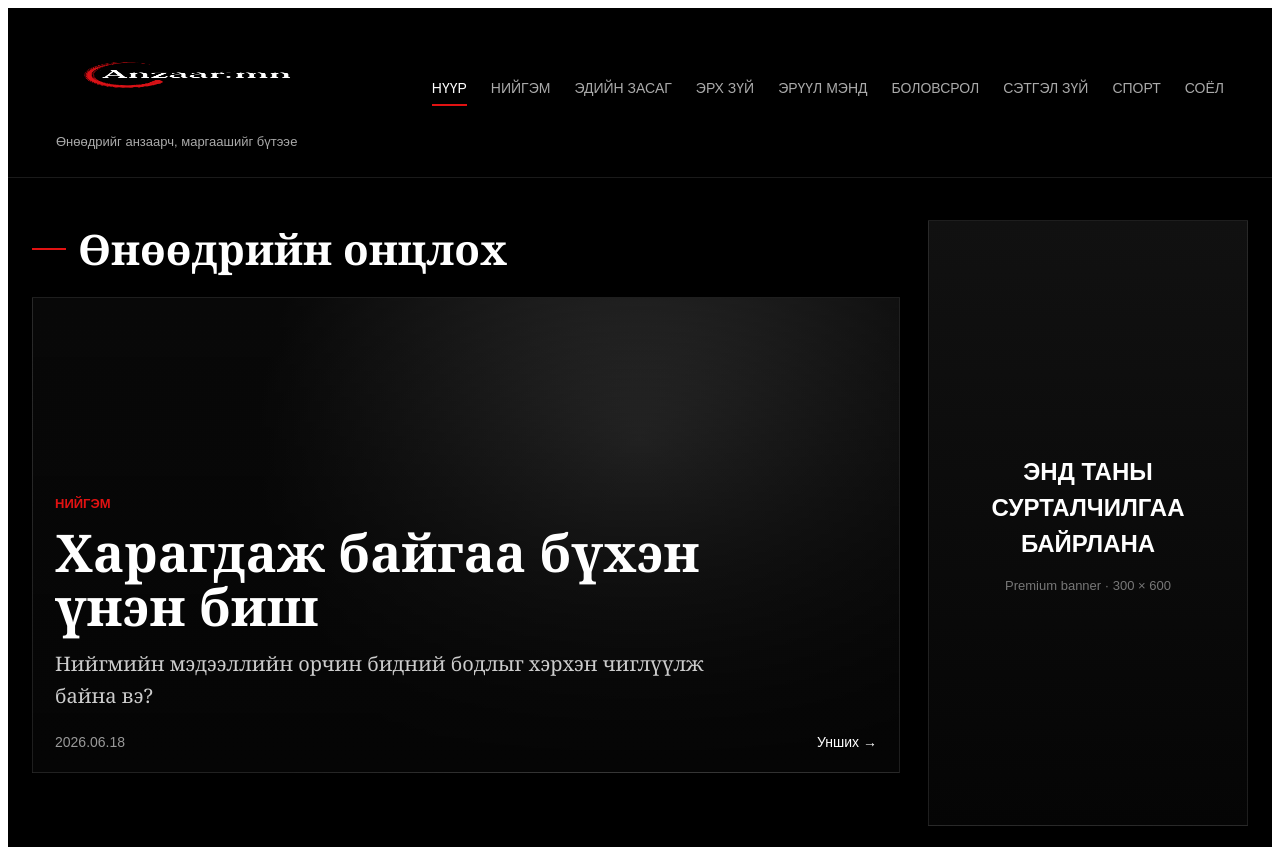
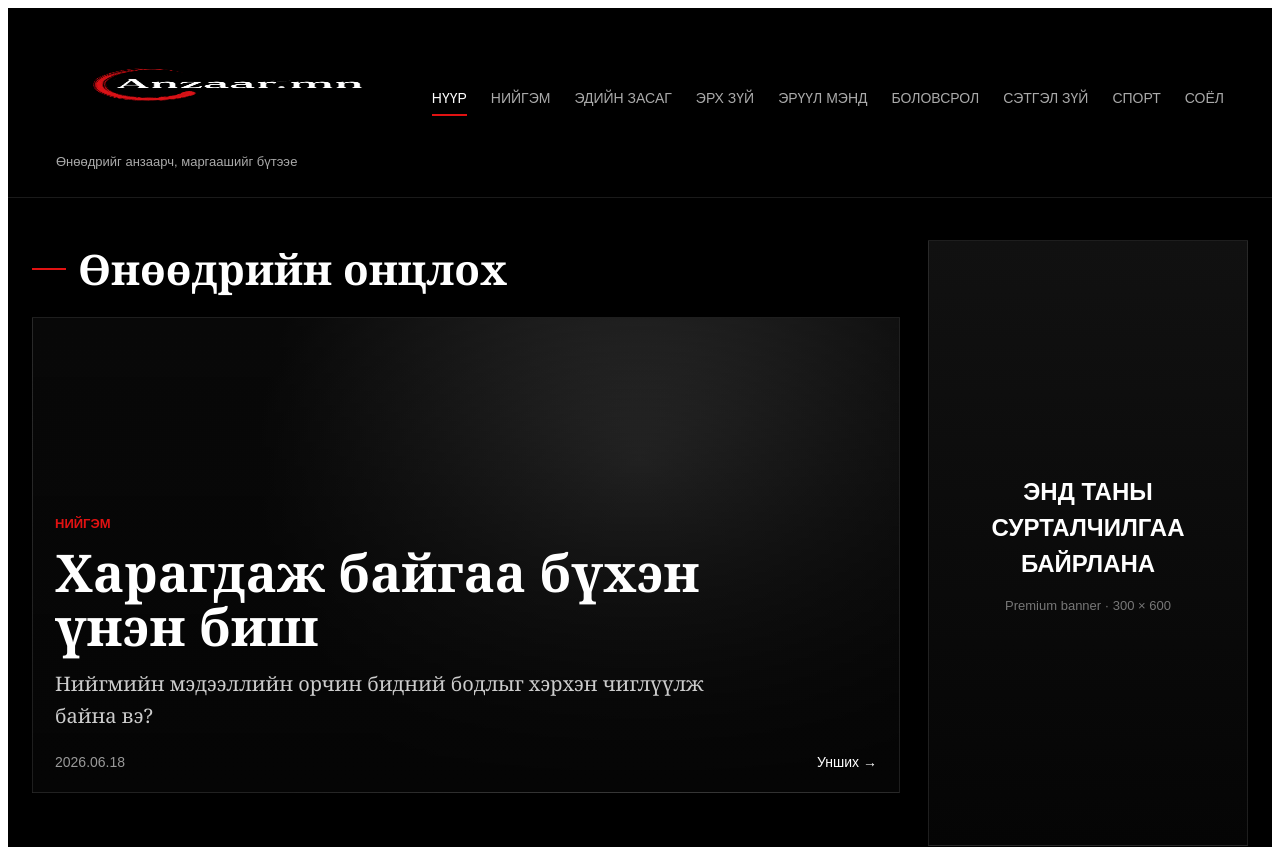
Before and after one commit to toogeemunkhtogtokh-ai/Anzaar-mn, a Next.js app: page / in a window 1280 px wide. Shown: the top 847 px of the page. Built offline with nearby package versions, Linux system fonts and the light colour scheme.

Commit message:
Update page.js

```diff
--- a/app/page.js
+++ b/app/page.js
@@ -59,8 +59,8 @@ export default function Home() {
   <Image
   src="/anzaar-logo.png"
   alt="Anzaar.mn Logo"
-  width={260}
-  height={80}
+ width={340}
+height={100}
 />
             </div>
             <div style={{
```
